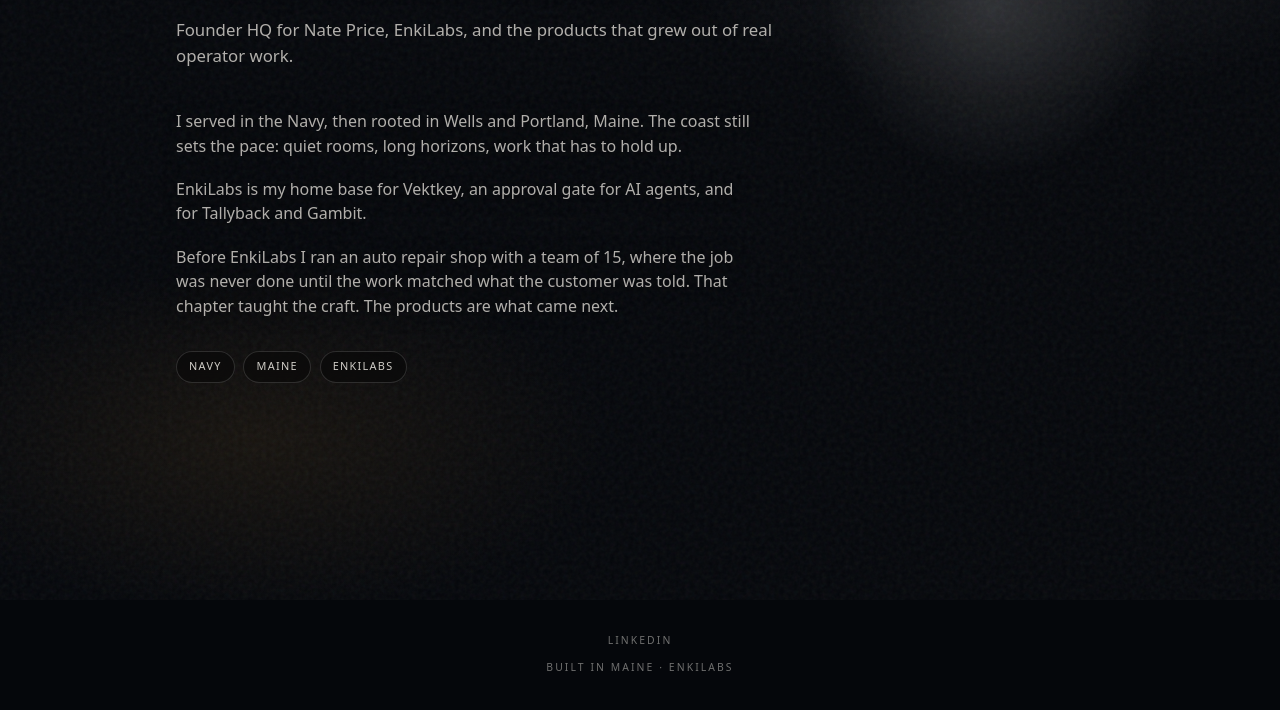
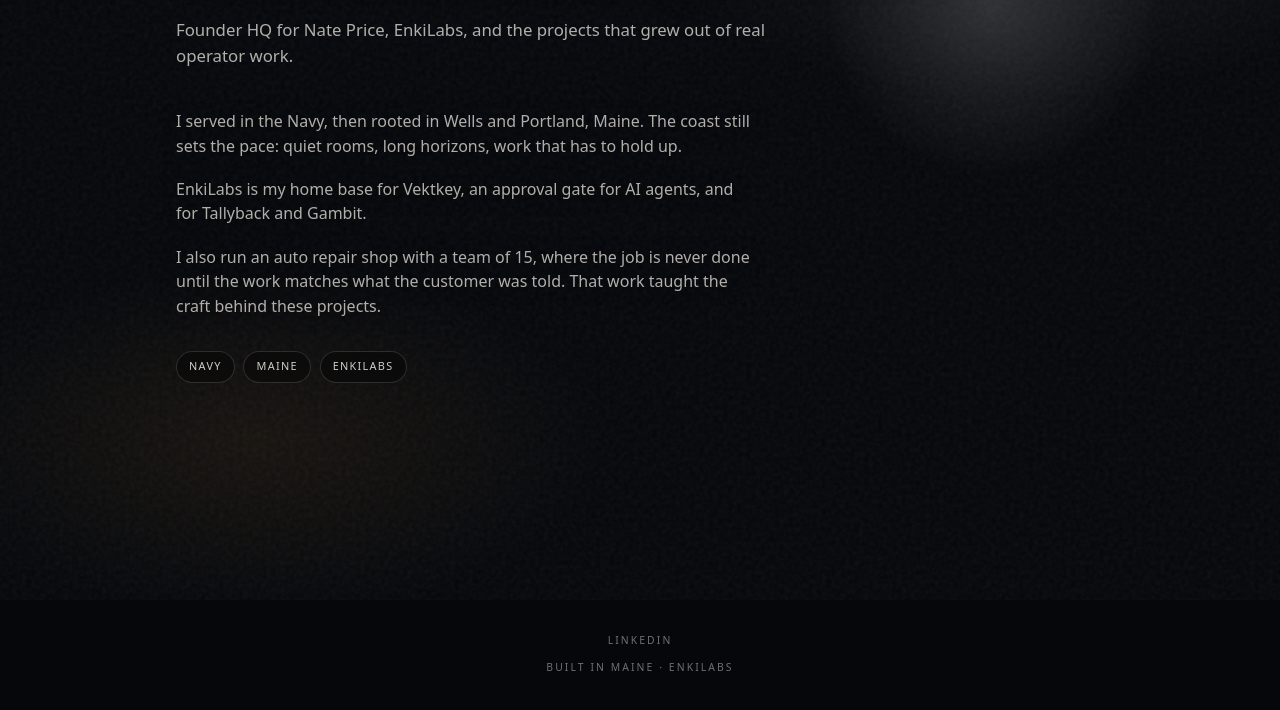
Before and after one commit to nathanieljprice-cloud/iamnateprice, a plain HTML site: page about.html in a window 1280 px wide. Shown: the part 200-910 px from the top of the page. Drawn offline with Linux system fonts and the light colour scheme.

Commit message:
About: present tense for the repair shop; work: dated no-live-funds line, drop 'yet'

```diff
--- a/about.html
+++ b/about.html
@@ -28,7 +28,7 @@
       <p class="kicker">About</p>
       <h1>Navy. Maine. Building from here.</h1>
       <p class="lede">
-        Founder HQ for Nate Price, EnkiLabs, and the products that grew out of real operator work.
+        Founder HQ for Nate Price, EnkiLabs, and the projects that grew out of real operator work.
       </p>
 
       <div class="prose">
@@ -40,8 +40,8 @@
           EnkiLabs is my home base for Vektkey, an approval gate for AI agents, and for Tallyback and Gambit.
         </p>
         <p>
-          Before EnkiLabs I ran an auto repair shop with a team of 15, where the job was never done until the work
-          matched what the customer was told. That chapter taught the craft. The products are what came next.
+          I also run an auto repair shop with a team of 15, where the job is never done until the work
+          matches what the customer was told. That work taught the craft behind these projects.
         </p>
       </div>
 
```
Also changed, not shown: work.html (+2 -2 lines).
